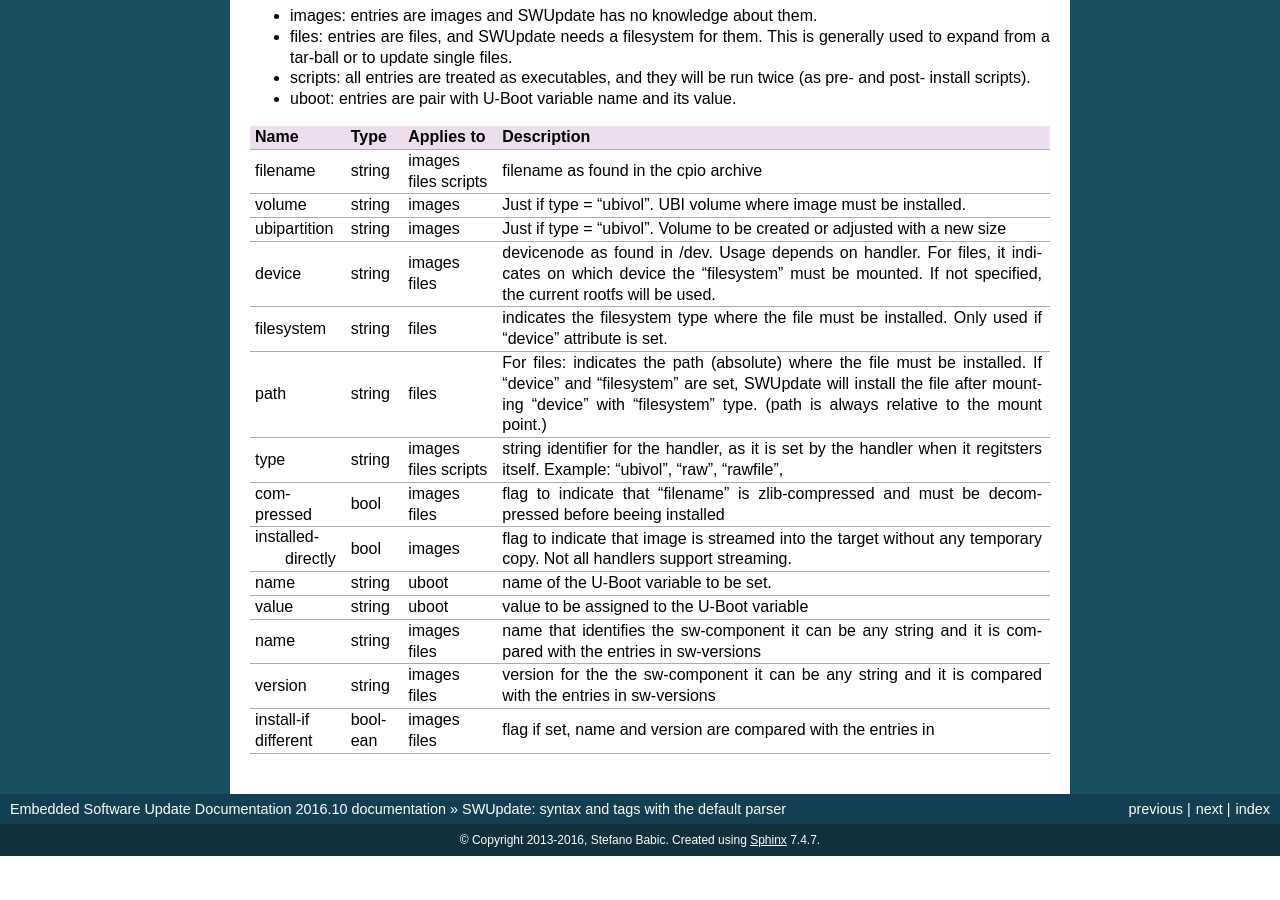
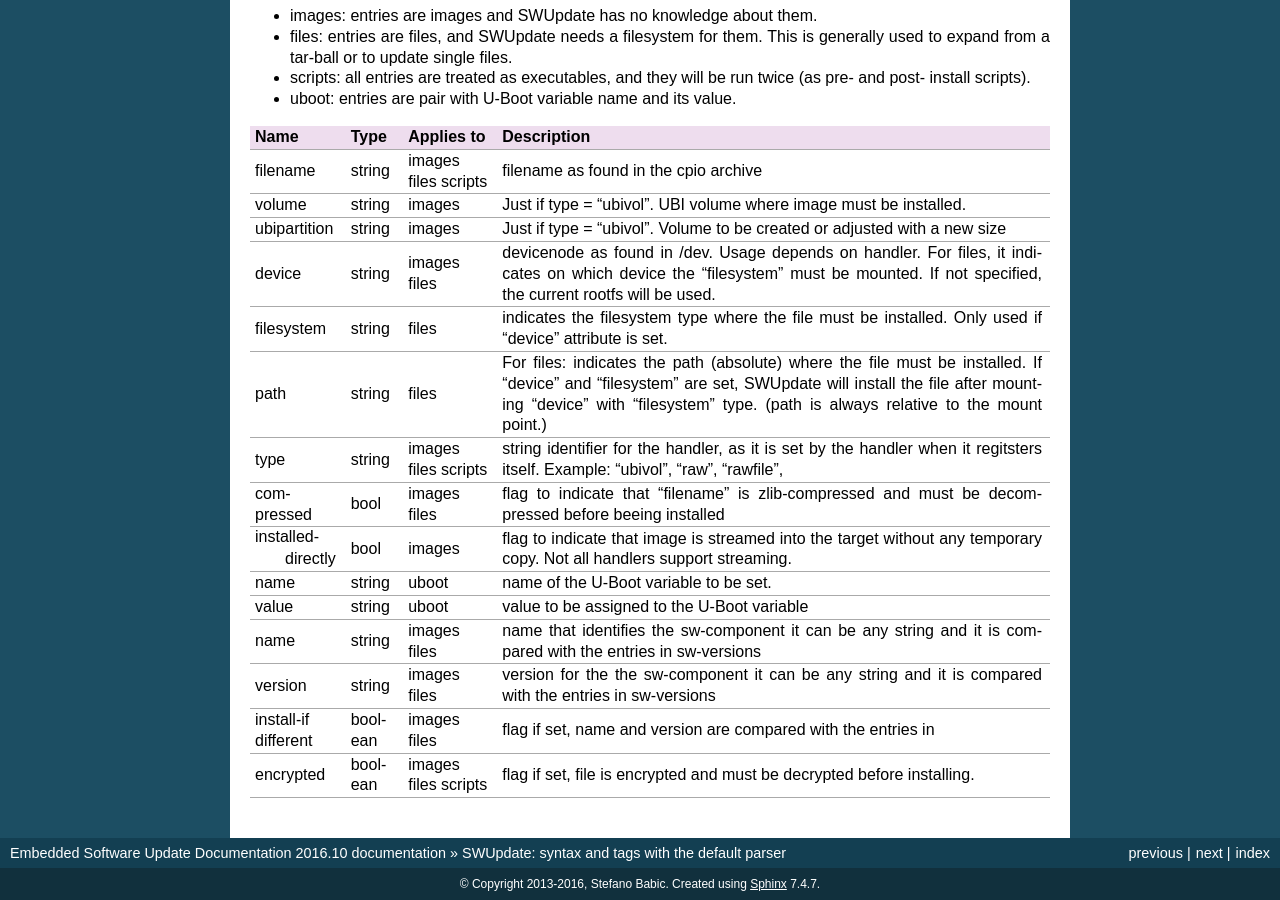
Before and after one commit to sbabic/swupdate, a Sphinx documentation site: the page built from doc/source/sw-description.rst, in a window 1280 px wide and 900 px high, scrolled down 7806 px. Built offline with Sphinx 7.4.7, drawn with Linux system fonts in a browser that asks for light colours; formulas are drawn with MathJax 3; before the commit the page ends 8662 px from its top, so only the background shows below that.

Commit message:
Add encrypted attribute
To support encrypted image, add an "encrypted"
attribute. This simply signals that the image was
encrypted and must be decrypted before installing.

Hash is computed on the encrypted image if
SIGNED_IMAGE is set.

Signed-off-by: Stefano Babic <sbabic@denx.de>

```diff
--- a/doc/source/sw-description.rst
+++ b/doc/source/sw-description.rst
@@ -609,3 +609,8 @@ There are 4 main sections inside sw-description:
 | different   |          | files      | if set, name and version are          |
 |             |          |            | compared with the entries in          |
 +-------------+----------+------------+---------------------------------------+
+| encrypted   | boolean  | images     | flag                                  |
+|             |          | files      | if set, file is encrypted             |
+|             |          | scripts    | and must be decrypted before          |
+|             |          |            | installing.                           |
++-------------+----------+------------+---------------------------------------+
```
Also changed, not shown: 2 other files.
